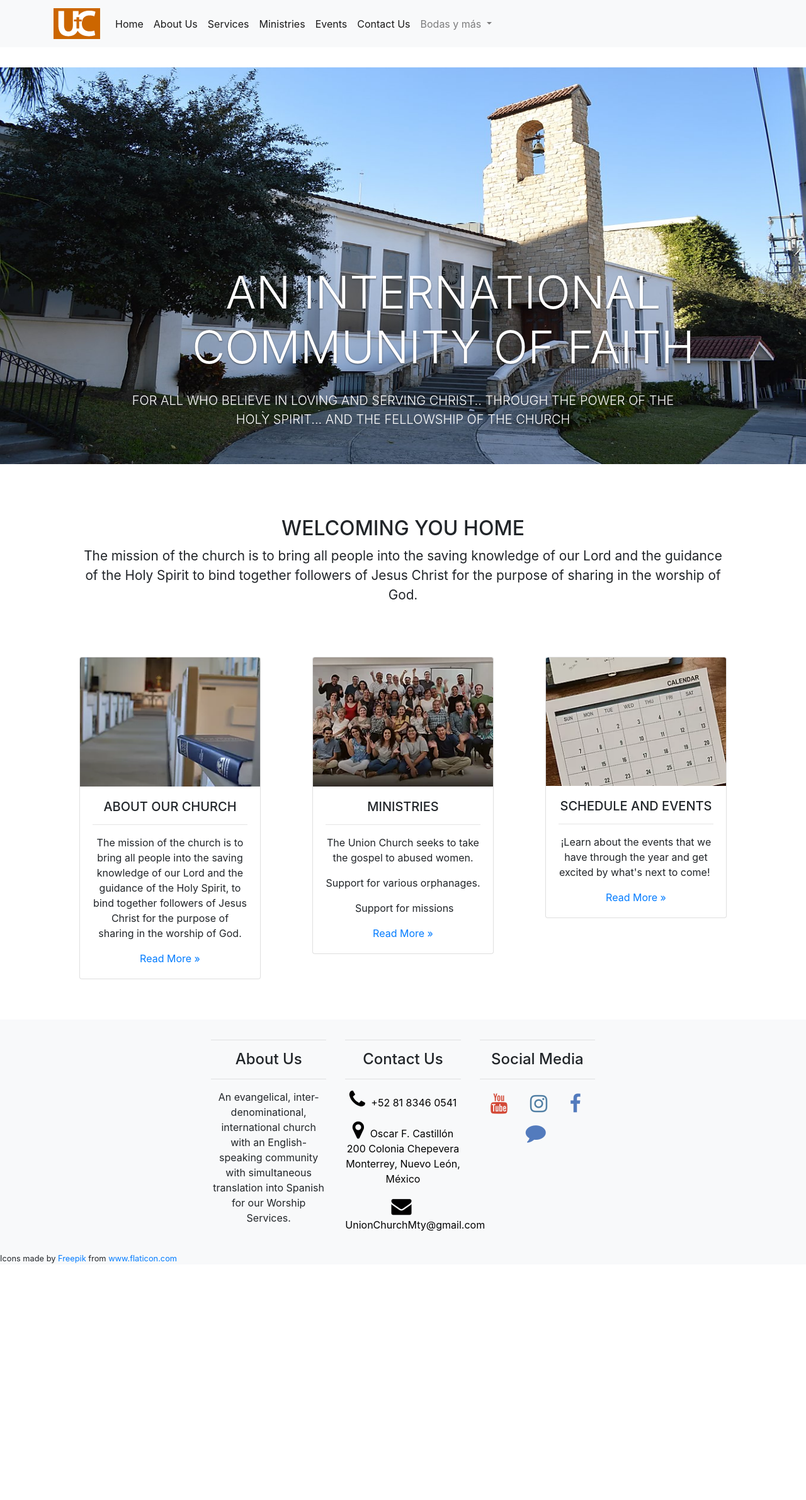
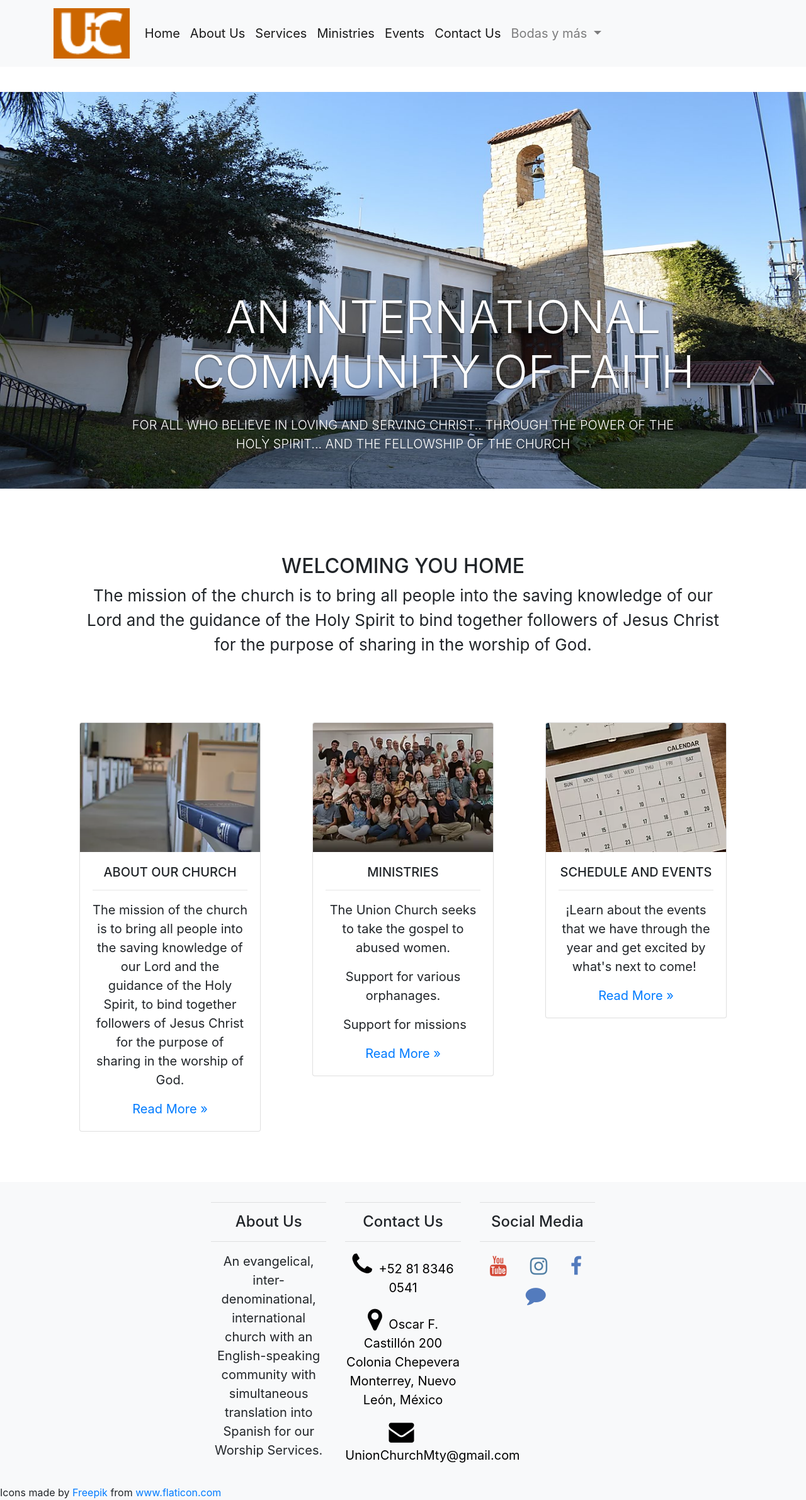
Before and after one commit to gogvale/UnionChurch, a Jekyll site: the page built from index.html, in a window 1280 px wide. Shown: the whole page at 63% size. Built offline with Jekyll 4.4.1, drawn with Linux system fonts in a browser that asks for light colours; nearby versions of some CDN libraries; before the commit the page ends 2008 px from its top, so only the background shows below that.

Commit message:
bigger font size

```diff
--- a/css/app.scss
+++ b/css/app.scss
@@ -11,6 +11,7 @@ body {
   margin: 0;
   max-width: 100%;
   overflow-x: hidden;
+  font-size: 20px;
 }
 
 // Some Style Variables
@@ -89,3 +90,7 @@ i.fa {
 .section{
   margin: 4em 0;
 }
+
+.navbar-brand img{
+  height: 5pc;
+}
```
